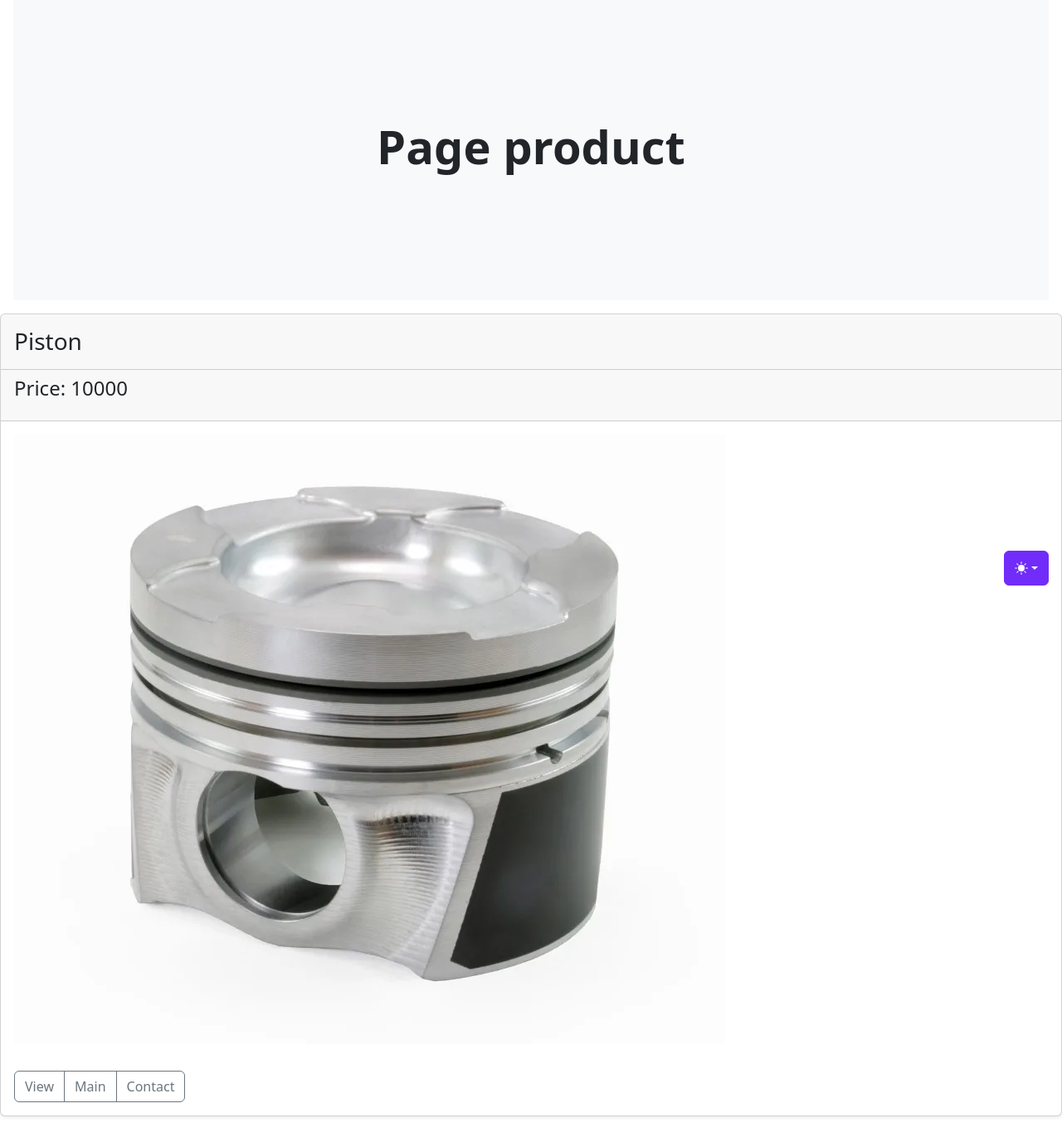
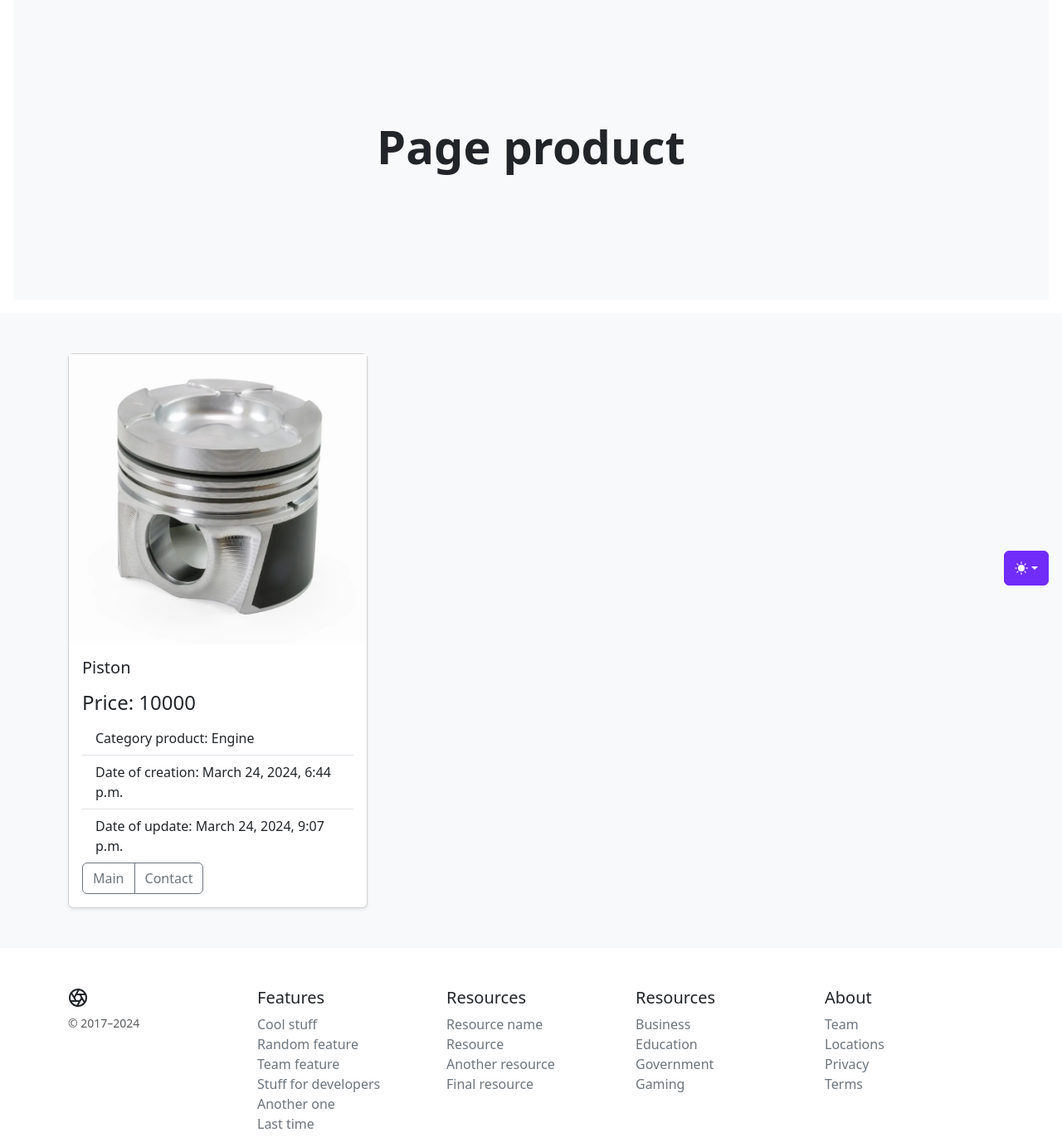
Before and after one commit to ssher250110/homework, a Django app: page /catalog/13 in a window 1280 px wide. Shown: the part 78-1461 px from the top of the page at 83% size. After the commit the page ends 1439 px from the top, so only its background shows below. Run offline with Django 5.2, Linux system fonts and the light colour scheme; data comes from the database, SQL or seed files in the repository; some libraries are stand-ins or nearby versions.

Commit message:
editing product_info.html

```diff
--- a/catalog/templates/catalog/product_info.html
+++ b/catalog/templates/catalog/product_info.html
@@ -6,5 +6,63 @@
 {% endblock %}
 
 {% block content %}
-    {% include 'catalog/includes/product_card.html' %}
+    <div class="album py-5 bg-body-tertiary">
+        <div class="container">
+            <div class="row row-cols-1 row-cols-sm-2 row-cols-md-3 g-3">
+                <div class="col">
+                    <div class="card shadow-sm">
+                        <img class="img-fluid" src="{{ product.photo | mymedia }}"
+                             style="height: 350px;width: auto;">
+                        <div class="card-body">
+                            <h5 class="card-title">{{ product.name }}</h5>
+                            <p class="card-text">{{ product.description }}</p>
+                            <h4 class="card-title pricing-card-title">Price: {{ product.price }}</h4>
+                            <ul class="list-group list-group-flush">
+                                <li class="list-group-item">Category product: {{ product.category }}</li>
+                                <li class="list-group-item">Date of creation: {{ product.created_at }}</li>
+                                <li class="list-group-item">Date of update: {{ product.updated_at }}</li>
+                            </ul>
+                            <div class="btn-group">
+                                <a class="btn btn--sm btn-outline-secondary"
+                                   href="{% url 'catalog:index' %}" role="button">Main
+                                </a>
+                                <a class="btn btn--sm btn-outline-secondary"
+                                   href="{% url 'catalog:contact_info' %}" role="button">Contact
+                                </a>
+                            </div>
+                        </div>
+                    </div>
+                </div>
+            </div>
+        </div>
+    </div>
 {% endblock %}
+{#    <div class="col">#}
+{#        <div class="card shadow-sm">#}
+{#            <div class="card-header py-3">#}
+{#                <h3 class="my-0 fw-normal">{{ product.name }}</h3>#}
+{#            </div>#}
+{#            <div class="card-header py-2">#}
+{#                <h4 class="card-title pricing-card-title">Price: {{ product.price }}</h4>#}
+{#                <p class="text-start m-3">{{ product.description }}</p>#}
+{#            </div>#}
+{#            <div class="card-body">#}
+{#                <img src="{{ product.photo | mymedia }}" class="img-fluid">#}
+{#            </div>#}
+{#            <div class="d-flex justify-content-between align-items-center">#}
+{#                <div class="card-body">#}
+{#                    <div class="btn-group">#}
+{#                        <a class="btn btn--sm btn-outline-secondary"#}
+{#                           href="{% url 'catalog:product_info' product.id %}" role="button">View#}
+{#                        </a>#}
+{#                        <a class="btn btn--sm btn-outline-secondary"#}
+{#                           href="{% url 'catalog:index' %}" role="button">Main#}
+{#                        </a>#}
+{#                        <a class="btn btn--sm btn-outline-secondary"#}
+{#                           href="{% url 'catalog:contact_info' %}" role="button">Contact#}
+{#                        </a>#}
+{#                    </div>#}
+{#                </div>#}
+{#            </div>#}
+{#        </div>#}
+{#    </div>#}
```
